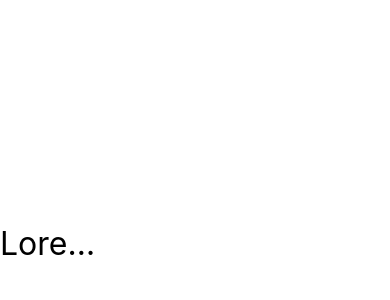
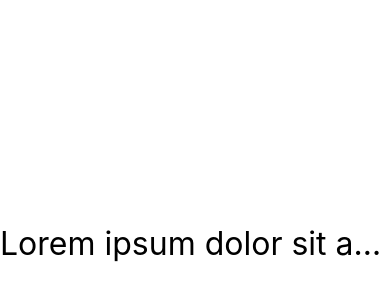
Before and after one commit to BrenoFreitasM/lear-react-native-cli, a React Native app: screen / in a window 390 px wide. Shown: the part 76-376 px from the top of the page. Built offline with nearby package versions, Linux system fonts and the light colour scheme.

Commit message:
feat: using ellipsizeMode

```diff
--- a/App.js
+++ b/App.js
@@ -2,14 +2,15 @@ import { Text, View } from "react-native";
 
 export default function App() {
   return (
-    <View style={{ width: 200}}>
+    <View >
       <Text
-        style={{ marginTop: 300, fontSize: 32, width: 100 }}
+        style={{ marginTop: 300, fontSize: 32 }}
         selectable
         selectionColor="#f00"
         numberOfLines={1}
+        ellipsizeMode="tail"
       >
-        Lorem ipsum dolor sit amet consectetur adipisicing .
+        Lorem ipsum dolor sit amet consectetur, adipisicing elit. Laudantium voluptates aperiam architecto, porro ea dolore saepe et. Provident molestias fugit obcaecati soluta non, at laborum magnam tempora doloribus, velit dolorum!
       </Text>
     </View>
   )
```
